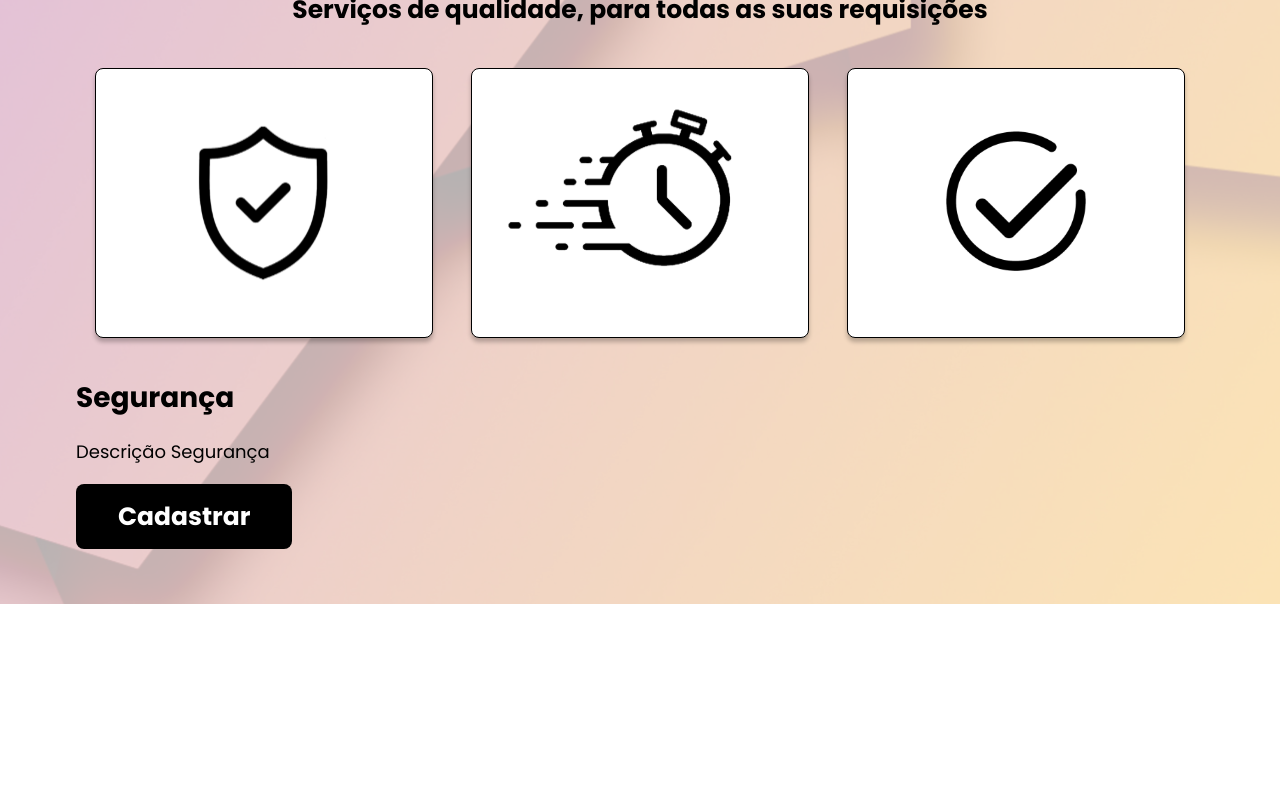
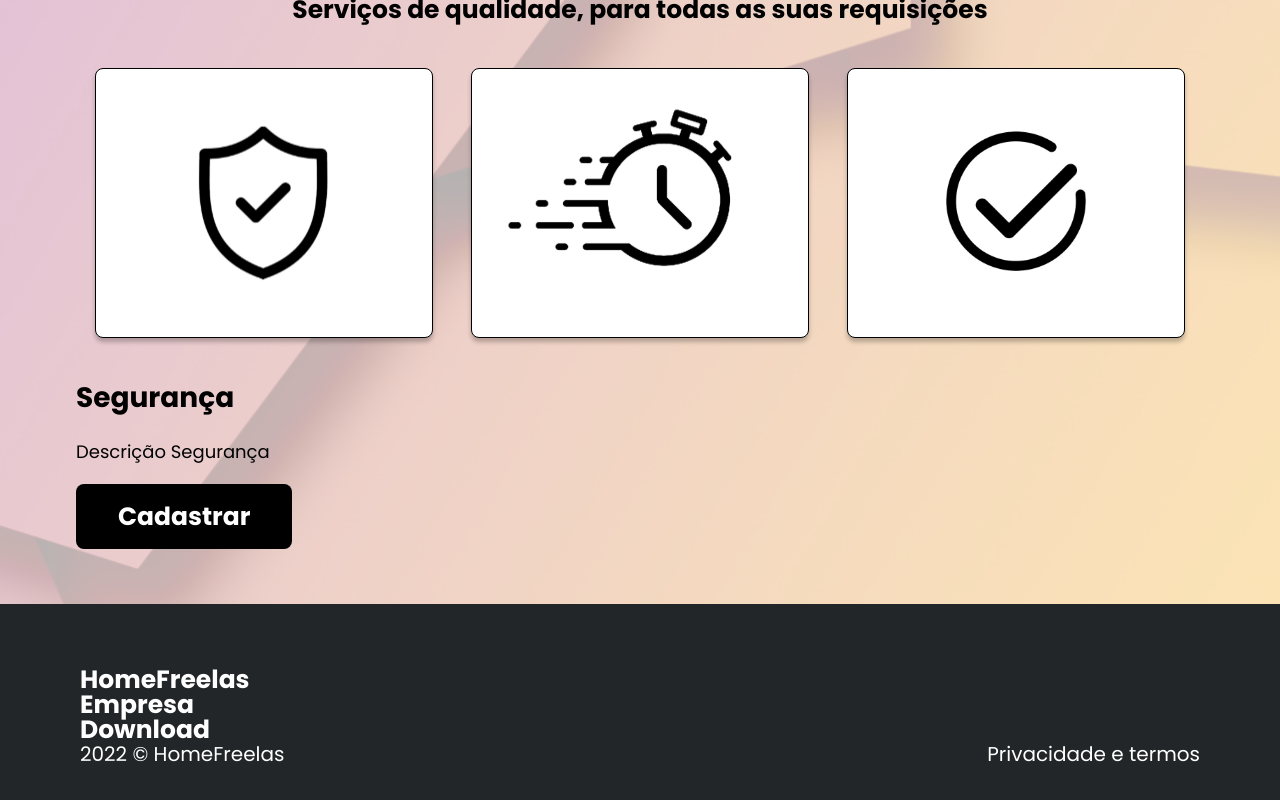
Before and after one commit to HomeFreelasOficial/lp, a React (Vite) app: page / in a window 1280 px wide. Shown: the part 1107-1907 px from the top of the page. Before the commit the page ends 1711 px from the top, so only its background shows below. Built offline with nearby package versions, Linux system fonts and the light colour scheme.

Commit message:
feat: first part of the footer

```diff
--- /dev/null
+++ b/src/components/lp/footer/index.tsx
@@ -0,0 +1,40 @@
+import * as S from './styled';
+
+export default function Footer() {
+    return(
+        <>
+            <S.Container>
+                <S.ColumnsDiv>
+                    <S.ItemsFooterDiv>
+                        <S.TitleColumns>
+                            HomeFreelas
+                        </S.TitleColumns>
+
+                    </S.ItemsFooterDiv>
+
+                    <S.ItemsFooterDiv>
+                        <S.TitleColumns>
+                            Empresa
+                        </S.TitleColumns>
+                    </S.ItemsFooterDiv>
+
+                    <S.ItemsFooterDiv>
+                        <S.TitleColumns>
+                            Download
+                        </S.TitleColumns>
+                    </S.ItemsFooterDiv>
+                </S.ColumnsDiv>
+
+                <S.SpanCopyright>
+                    <S.SpanItem>
+                        2022 © HomeFreelas
+                    </S.SpanItem>
+
+                    <S.SpanItem>
+                        Privacidade e termos
+                    </S.SpanItem>
+                </S.SpanCopyright>
+            </S.Container>
+        </>
+    );
+}
--- /dev/null
+++ b/src/components/lp/footer/styled.ts
@@ -0,0 +1,43 @@
+import styled from 'styled-components';
+
+export const Container = styled.div`
+    display: flex;
+    flex-direction: column;
+
+    width: 100vw;
+    height: max-content;
+    padding: 6.3rem 8rem;
+    background-color: var(--gray);
+`
+
+export const ColumnsDiv = styled.div`
+    display: grid;
+    grid-column: 3;
+`
+
+export const ItemsFooterDiv = styled.div`
+    display: flex;
+    flex-direction: column;
+`
+
+export const TitleColumns = styled.h2`
+    color: #fff;
+    font-weight: bold;
+    font-size: 2.5rem;
+    line-height: 2.5rem;
+`
+
+export const ItemsColumns = styled.a`
+
+`
+
+export const SpanCopyright = styled.div`
+    display: flex;
+    justify-content: space-between;
+`
+
+export const SpanItem = styled.span`
+    color: #fff;
+    font-size: 2rem;
+    line-height: 2.5rem;
+`
--- a/src/components/lp/index.tsx
+++ b/src/components/lp/index.tsx
@@ -1,11 +1,13 @@
 import Header from "./header";
 import Main from "./main";
+import Footer from './footer'
 
 export default function LandingPage() {
     return (
         <>
             <Header />
             <Main />
+            <Footer />
         </>
     )
 }
```
